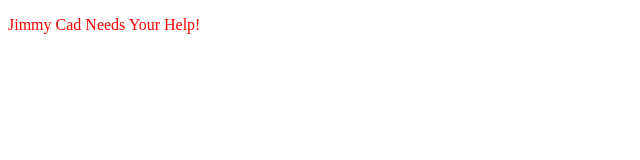
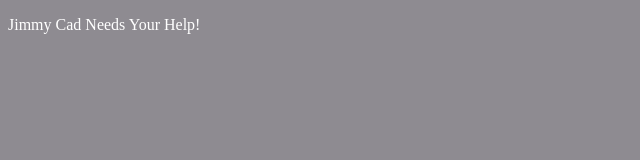
Before and after one commit to walkercole/gaming_foundation, a plain HTML site: page index.html in a window 1280 px wide. Shown: the whole page, without its empty margins (0-640 px from the left). Drawn offline with Linux system fonts and the light colour scheme.

Commit message:
Added background style and added a picture

```diff
--- a/style.css
+++ b/style.css
@@ -1,3 +1,6 @@
 p {
-	color:red;
+	color:white;
 }
+body {
+	background-color: #8E8B91
+}
```
Also changed, not shown: praise.jpg (added), 1 other file.
